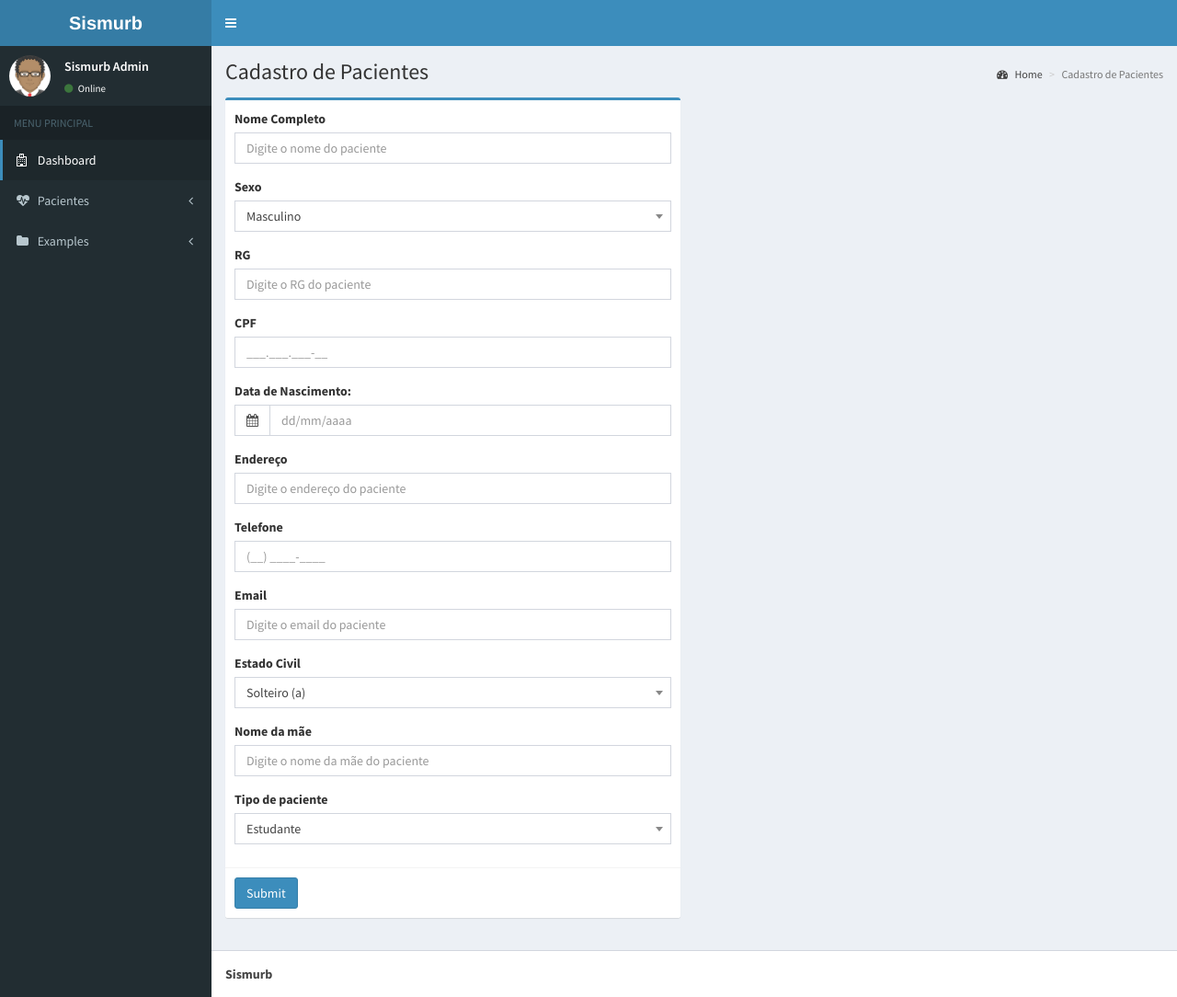
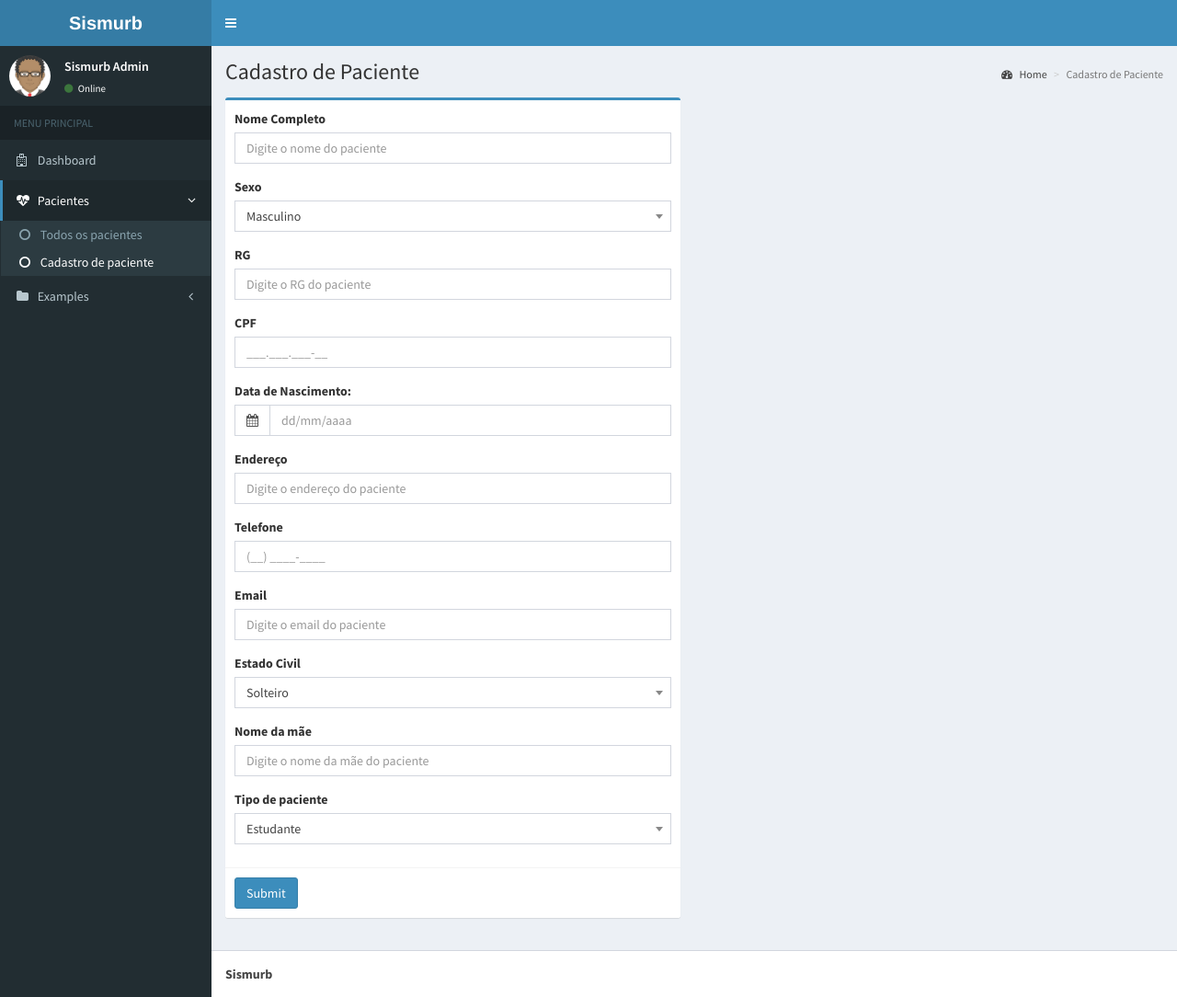
Before and after one commit to Genjiff/sismurb, a PHP site: page /index.php?page=cadastro_paciente in a window 1280 px wide. Shown: the whole page at 92% size. Run offline with PHP 8.4, Linux system fonts and the light colour scheme.

Commit message:
Modificando cadastro

```diff
--- a/cadastro_paciente.php
+++ b/cadastro_paciente.php
@@ -1,18 +1,56 @@
 <?php
-    include_once("util/connect.php");
+    $empty_fields = array ();
 
     if (isset($_POST["submit"])) {
+        include_once("util/connect.php");
 
+        foreach ($_POST as $key => $value) {
+            if ($value == "") {
+                $empty_fields[] = $key;
+            }
+        }
+
+        if (empty($empty_fields)) {
+            $nome = $_POST["nome"];
+            $sexo = $_POST["sexo"];
+            $rg= $_POST["rg"];
+            $cpf = $_POST["cpf"];
+            $data_nasc = date_format(date_create_from_format('d/m/Y', $_POST["datadenascimento"]), 'Y-m-d');
+            $endereco= $_POST["endereco"];
+            $telefone = $_POST["telefone"];
+            $email = $_POST["email"];
+            $estado_civil = $_POST["estadocivil"];
+            $nome_da_mae = $_POST["nomedamae"];
+            $tipo = $_POST["tipo"];
+
+            $stmt = $conn->prepare("INSERT INTO paciente (
+                nome,
+                rg,
+                cpf,
+                data_nasc,
+                endereco,
+                telefone,
+                email,
+                sexo,
+                estado_civil,
+                nome_da_mae,
+                tipo)
+                VALUES (?, ?, ?, ?, ?, ?, ?, ?, ?, ?, ?)");
+            $stmt->bind_param("siissssssss", $nome, $rg, $cpf, $data_nasc, $endereco, $telefone, $email, $sexo, $estado_civil, $nome_da_mae, $tipo);
+            $stmt->execute();
+        }
+
+        $empty_fields = json_encode($empty_fields, JSON_FORCE_OBJECT);
     }
 ?>
 <!-- Content Header (Page header) -->
 <section class="content-header">
   <h1>
-    Cadastro de Pacientes
+    Cadastro de Paciente
   </h1>
   <ol class="breadcrumb">
     <li><a href="#"><i class="fa fa-dashboard"></i> Home</a></li>
-    <li class="active">Cadastro de Pacientes</li>
+    <li class="active">Cadastro de Paciente</li>
   </ol>
 </section>
 
@@ -69,12 +107,12 @@
                         <div class="form-group">
                           <label>Estado Civil</label>
                           <select name="estadocivil" id="estadocivil" class="form-control select2" style="width: 100%;">
-                            <option selected="selected">Solteiro (a)</option>
-                            <option>Casado (a)</option>
+                            <option selected="selected">Solteiro</option>
+                            <option>Casado</option>
                           </select>
                         </div>
                         <div class="form-group">
-                            <label for="endereco">Nome da mãe</label>
+                            <label for="nomedamae">Nome da mãe</label>
                             <input type="text" class="form-control" name="nomedamae" id="nomedamae" placeholder="Digite o nome da mãe do paciente"/>
                         </div>
                         <div class="form-group">
@@ -94,6 +132,6 @@
             </div>
         </div>
     </div>
-        <!-- /.box -->
+    <!-- /.box -->
 </section>
 <!-- /.content -->
--- a/dist/js/pages/cadastro_paciente.js
+++ b/dist/js/pages/cadastro_paciente.js
@@ -1,4 +1,10 @@
 $(function () {
+    var empty_fields = <?php echo $empty_fields; ?>;
+
+    for (var i in empty_fields) {
+        $("#" + empty_fields[i]).parent().addClass("has-error");
+    };
+
     //Initialize Select2 Elements
     $(".select2").select2();
 
--- a/index.php
+++ b/index.php
@@ -1,9 +1,21 @@
+<?php
+$page = "";
+
+if(!isset($_GET["page"]) || $_GET["page"] == ""){
+    $page = "home";
+} else if ($_GET["page"] == "pacientes") {
+    $page = "pacientes";
+} else if ($_GET["page"] == "cadastro_paciente"){
+    $page = "cadastro_paciente";
+}
+?>
+
 <!DOCTYPE html>
 <html>
 <head>
   <meta charset="utf-8">
   <meta http-equiv="X-UA-Compatible" content="IE=edge">
-  <title>Sismurb | Dashboard</title>
+  <title>Sismurb</title>
   <!-- Tell the browser to be responsive to screen width -->
   <meta content="width=device-width, initial-scale=1, maximum-scale=1, user-scalable=no" name="viewport">
   <!-- Bootstrap 3.3.6 -->
@@ -46,7 +58,7 @@
 
   <header class="main-header">
     <!-- Logo -->
-    <a href="index.html" class="logo">
+    <a href="index.php" class="logo">
       <!-- mini logo for sidebar mini 50x50 pixels -->
       <span class="logo-mini"><b>S</b></span>
       <!-- logo for regular state and mobile devices -->
@@ -78,10 +90,10 @@
       <!-- sidebar menu: : style can be found in sidebar.less -->
       <ul class="sidebar-menu">
         <li class="header">MENU PRINCIPAL</li>
-        <li class="active">
-          <a href="index.html"><i class="fa fa-hospital-o"></i> Dashboard</a>
+        <li <?php if ($page == "home") { ?> class="active" <?php } ?> >
+          <a href="index.php"><i class="fa fa-hospital-o"></i> Dashboard</a>
         </li>
-        <li class="treeview">
+        <li class="treeview <?php if ($page == "cadastro_paciente") { ?>active<?php } ?>">
           <a href="#">
             <i class="fa fa-heartbeat"></i> <span>Pacientes</span>
             <span class="pull-right-container">
@@ -90,7 +102,7 @@
           </a>
           <ul class="treeview-menu">
             <li><a href="index.php?page=pacientes"><i class="fa fa-circle-o"></i> Todos os pacientes</a></li>
-            <li><a href="index.php?page=cadastro_paciente"><i class="fa fa-circle-o"></i> Cadastro de paciente</a></li>
+            <li <?php if ($page == "cadastro_paciente") { ?> class="active" <?php } ?> ><a href="index.php?page=cadastro_paciente"><i class="fa fa-circle-o"></i> Cadastro de paciente</a></li>
           </ul>
         </li>
         <li class="treeview">
@@ -119,15 +131,9 @@
 
   <!-- Content Wrapper. Contains page content -->
   <div class="content-wrapper">
-    <?php
-    if(!isset($_GET["page"]) || $_GET["page"] == ""){
-        include_once("home.php");
-    } else if ($_GET["page"] == "pacientes") {
-        include_once("pacientes.php");
-    } else if ($_GET["page"] == "cadastro_paciente"){
-        include_once("cadastro_paciente.php");
-    }
-    ?>
+      <?php
+          include_once("$page.php");
+      ?>
   </div>
   <!-- /.content-wrapper -->
   <footer class="main-footer">
--- a/util/connect.php
+++ b/util/connect.php
@@ -1,6 +1,9 @@
 <?php
     include_once("instance/config.php");
 
-    $connect = mysql_connect($host, $user, $password) or print(mysql_error());
-    mysql_select_db("sismurb", $connect) or print(mysql_error());
+    $conn = new mysqli($host, $user, $password, "sismurb");
+    // Check connection
+    if ($conn->connect_error) {
+        die("Falha de conexão: " . $conn->connect_error);
+    }
 ?>
```
